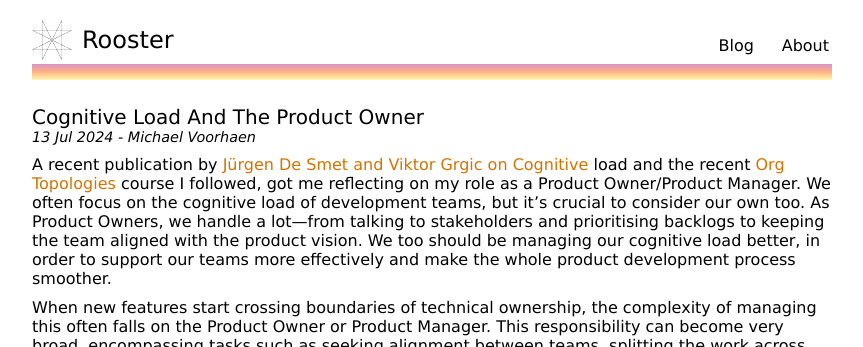
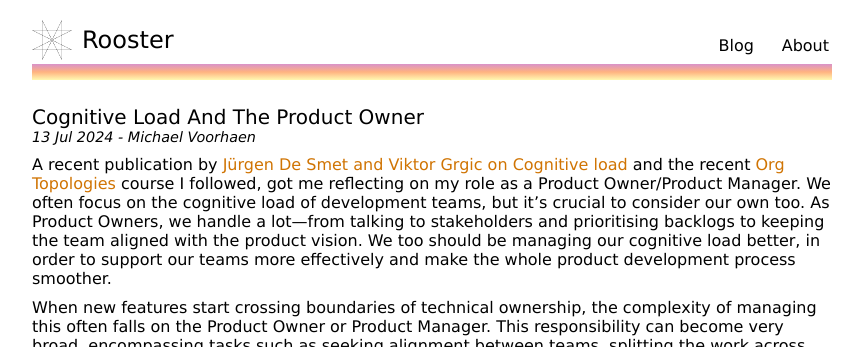
Before and after one commit to mvhaen/mvhaen.github.io, a Jekyll site: the page built from _posts/2024-07-13-cognitive-load-and-the-product-owner.md, in a window 1280 px wide and 900 px high. Shown: the top 347 px of the window, without its empty margins (208-1071 px from the left). Built offline with Jekyll 4.4.1, drawn with Linux system fonts in a browser that asks for light colours; some web fonts are replaced.

Commit message:
fix a link

```diff
--- a/_posts/2024-07-13-cognitive-load-and-the-product-owner.md
+++ b/_posts/2024-07-13-cognitive-load-and-the-product-owner.md
@@ -11,7 +11,7 @@ carousels:
     - image: /assets/images/2024-07-13-cognitive-load-and-the-product-owner/type3.png
     - image: /assets/images/2024-07-13-cognitive-load-and-the-product-owner/team-of-teams.jpg
 ---
-A recent publication by [Jürgen De Smet and Viktor Grgic on Cognitive][1] load and the recent [Org Topologies][2] course I followed, got me reflecting on my role as a Product Owner/Product Manager. We often focus on the cognitive load of development teams, but it’s crucial to consider our own too. As Product Owners, we handle a lot—from talking to stakeholders and prioritising backlogs to keeping the team aligned with the product vision. We too should be managing our cognitive load better, in order to support our teams more effectively and make the whole product development process smoother.
+A recent publication by [Jürgen De Smet and Viktor Grgic on Cognitive load][1] and the recent [Org Topologies][2] course I followed, got me reflecting on my role as a Product Owner/Product Manager. We often focus on the cognitive load of development teams, but it’s crucial to consider our own too. As Product Owners, we handle a lot—from talking to stakeholders and prioritising backlogs to keeping the team aligned with the product vision. We too should be managing our cognitive load better, in order to support our teams more effectively and make the whole product development process smoother.
 
 When new features start crossing boundaries of technical ownership, the complexity of managing this often falls on the Product Owner or Product Manager. This responsibility can become very broad, encompassing tasks such as seeking alignment between teams, splitting the work across them, tracking progress of the different parts, and creating a release plan. This is often too much for any one person to handle, leading to the need for additional resources or the creation of new roles to address specific issues, as [Jürgen De Smet discusses in his YouTube video on how organisations go nuts][3].
 
```
